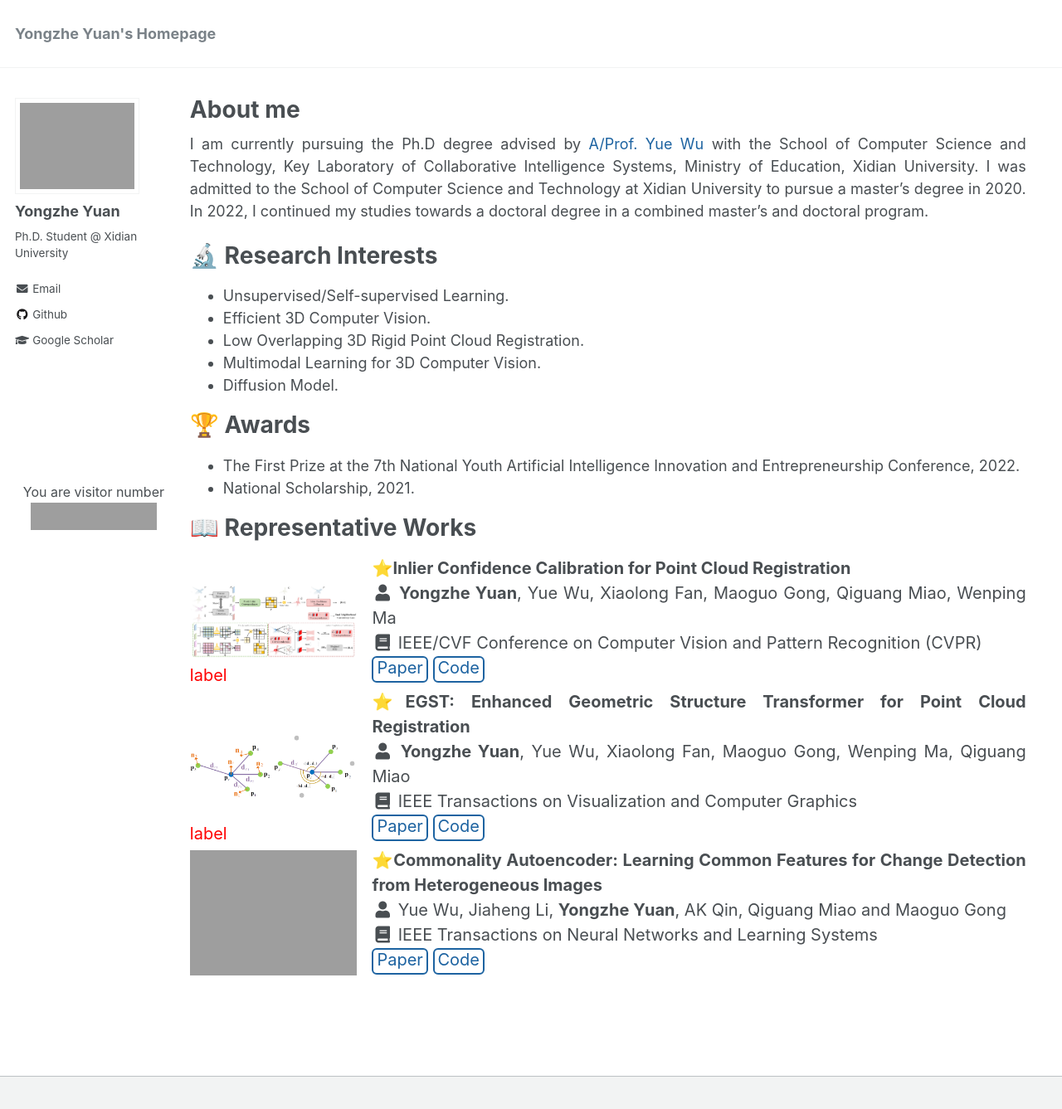
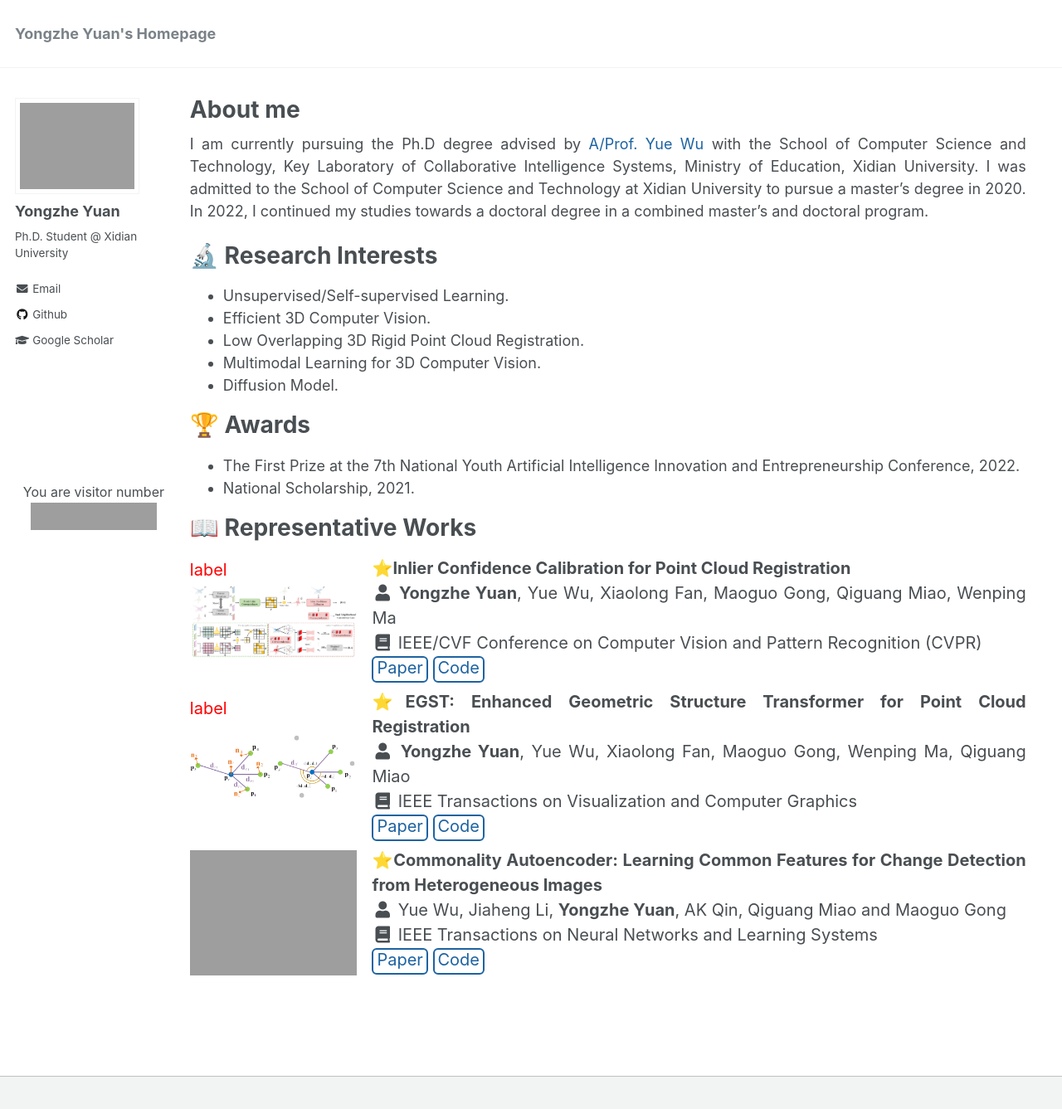
Before and after one commit to YYZMARS/YYZMARS.github.io, a Jekyll site: the page built from _pages/home.md, in a window 1280 px wide and 1370 px high. Shown: the top 1337 px of the window at 83% size. Built offline with Jekyll 4.4.1, drawn with Linux system fonts in a browser that asks for light colours; a script that is not in the unit is left out; grey boxes are pictures that could not be loaded.

Commit message:
Update publications.css

```diff
--- a/assets/css/publications.css
+++ b/assets/css/publications.css
@@ -1,6 +1,6 @@
 .label{
     position: absolute;
-    bottom: 0;
+    bottom: 79%;
     left: 0;
     width: 240px;
     height: 25px
```
